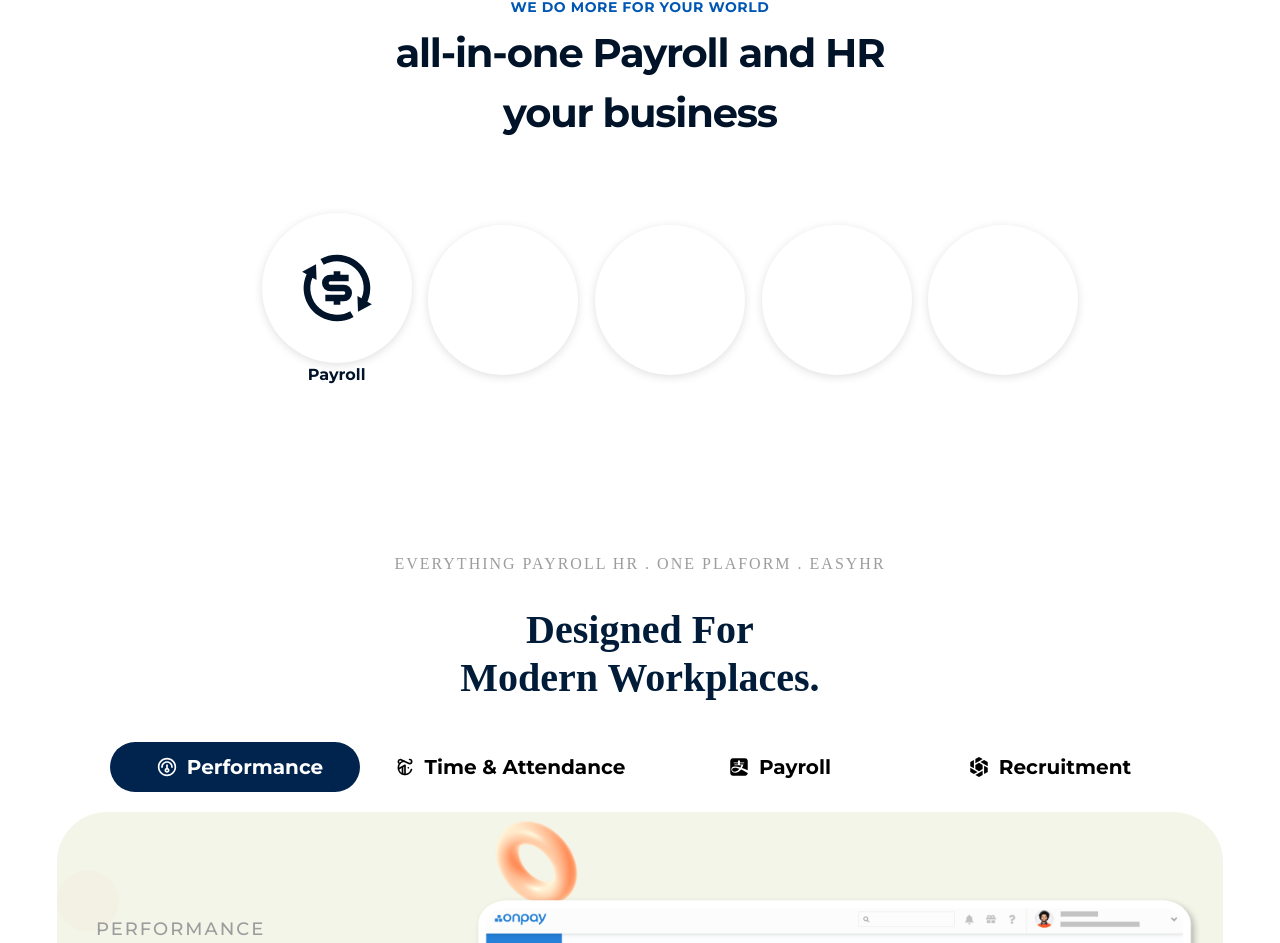
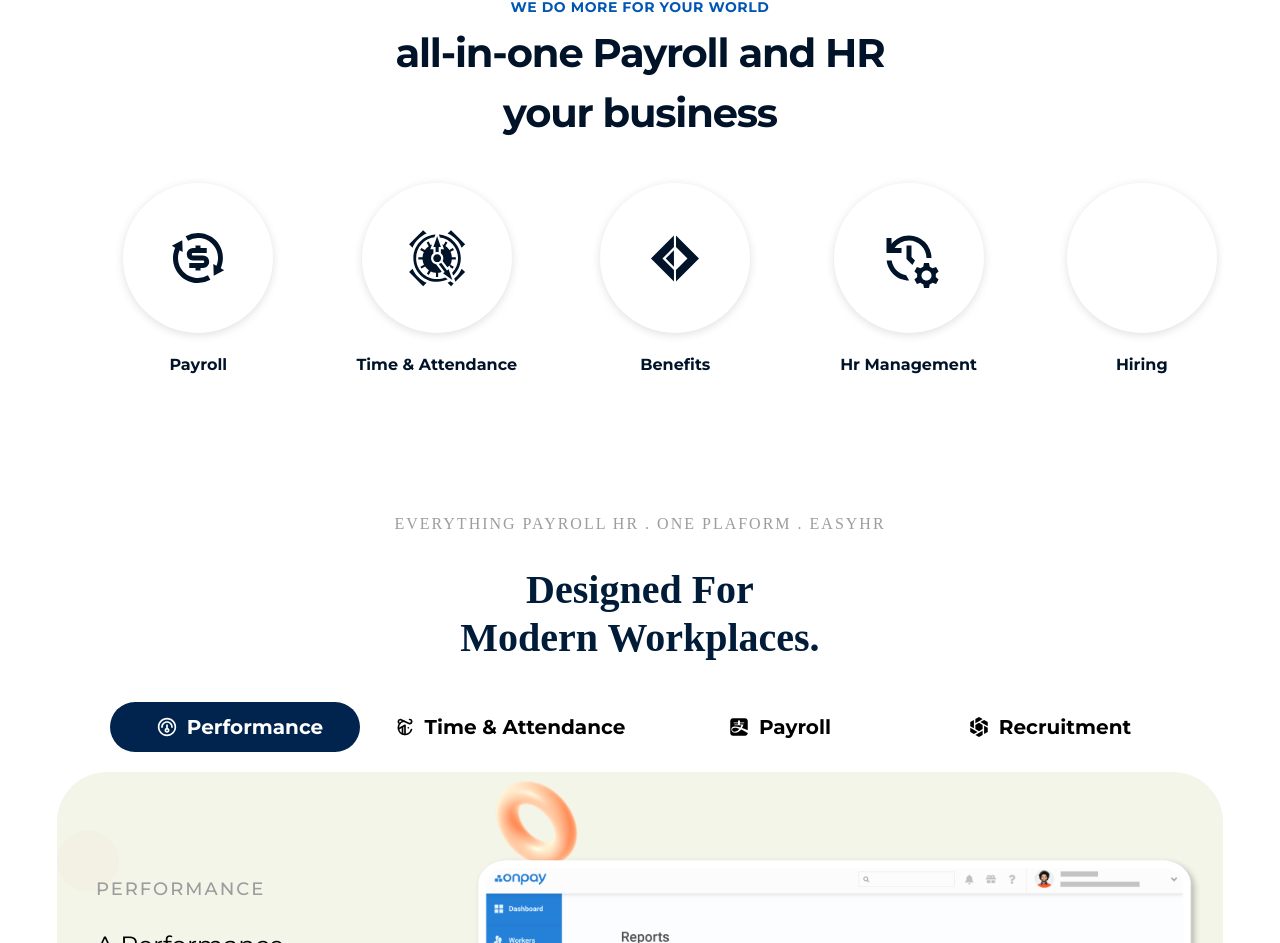
Before and after one commit to OgbuEsther/Easy_HR_FE2, a React (Create React App) app: page / in a window 1280 px wide. Shown: the part 813-1756 px from the top of the page. Built offline with nearby package versions, Linux system fonts and the light colour scheme.

Commit message:
added by valerian

```diff
--- a/src/pages/landingpage/Plan.tsx
+++ b/src/pages/landingpage/Plan.tsx
@@ -3,6 +3,9 @@ import styled from "styled-components"
 import { Fade } from 'react-awesome-reveal'
 import img from "../../Assets/dollar.png"
 import {RiExchangeDollarLine} from "react-icons/ri"
+import {DiFsharp} from "react-icons/di"
+import {MdOutlineManageHistory} from "react-icons/md"
+import {GiTimeBomb,GiClockwork} from "react-icons/gi"
 
 const Plan = () => {
   return (
@@ -16,16 +19,36 @@ const Plan = () => {
             <Hold>
                   <Circlehold>
                       <Circle>
-                      <Img>
                       <RiExchangeDollarLine/>
-                      </Img>
                       </Circle>
                       <Text>Payroll</Text>
                   </Circlehold>
+
+                  <Circlehold>
+                  <Circle>
+                    <GiClockwork/>
+                  </Circle>
+                  <Text>Time & Attendance</Text>
+                  </Circlehold>
+
+                  <Circlehold>
+                  <Circle>
+                    <DiFsharp/>
+                  </Circle>
+                  <Text>Benefits</Text>
+                  </Circlehold>
+
+                 <Circlehold>
+                 <Circle>
+                    <MdOutlineManageHistory/>
+                 </Circle>
+                 <Text>Hr Management</Text>
+                 </Circlehold>
+
+                 <Circlehold>
                   <Circle></Circle>
-                  <Circle></Circle>
-                  <Circle></Circle>
-                  <Circle></Circle>
+                  <Text>Hiring</Text>
+                 </Circlehold>
                </Hold>
             </Fade>
           </Wrapper>
@@ -36,7 +59,6 @@ const Plan = () => {
 export default Plan
 const Text = styled.div`
     font-size: 16px;
-    margin-top: 30px;
     margin: 0;
     color: #001328;
     font-weight: 800;
@@ -45,15 +67,13 @@ const Circlehold = styled.div`
     display: flex;
     flex-direction: column;
     align-items: center;
+    margin: 40px;
 `
-const Img = styled.div`
-font-size: 80px;
+
+const Circle = styled.div`
+font-size: 60px;
 color: #001328;
-:hover{
-    color: white;
-}
-`
-const Circle = styled.div`
+
     width: 150px;
     height: 150px;
     border-radius: 100px;
@@ -63,15 +83,17 @@ const Circle = styled.div`
     justify-content: center;
     align-items: center;
     background-color: #fff;
+    margin-bottom: 20px;
     :hover{
         background-color: #dc3545;
+        color: white;
     }
 `
 const Hold = styled.div`
     width: 100%;
     display: flex;
     justify-content: space-evenly;
-    margin: 70px;
+    /* margin: 70px; */
     align-items:center;
     margin-left: 30px;
 `
```
